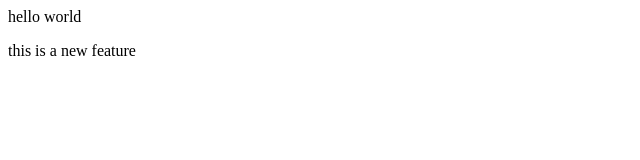
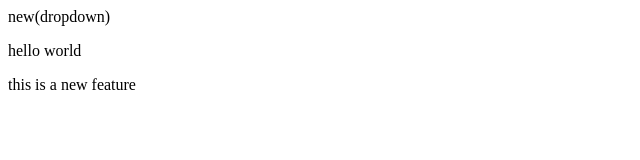
Before and after one commit to harshita-bamniya/localrepo, a plain HTML site: page index.html in a window 1280 px wide. Shown: the whole page, without its empty margins (0-640 px from the left). Drawn offline with Linux system fonts and the light colour scheme.

Commit message:
dropdowm

```diff
--- a/index.html
+++ b/index.html
@@ -1,3 +1,4 @@
+<p>new(dropdown)</p>
 <p>
     hello world
 </p>
```
